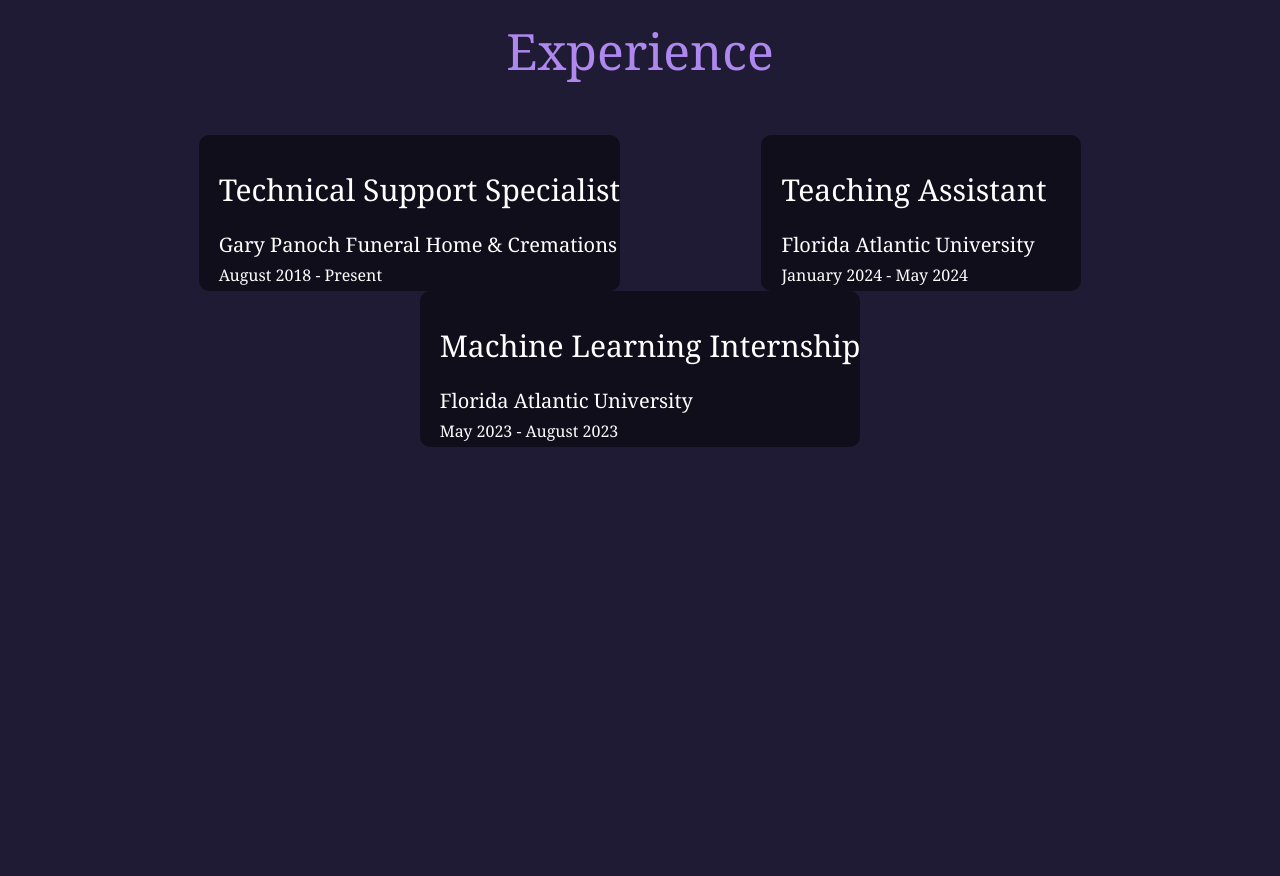
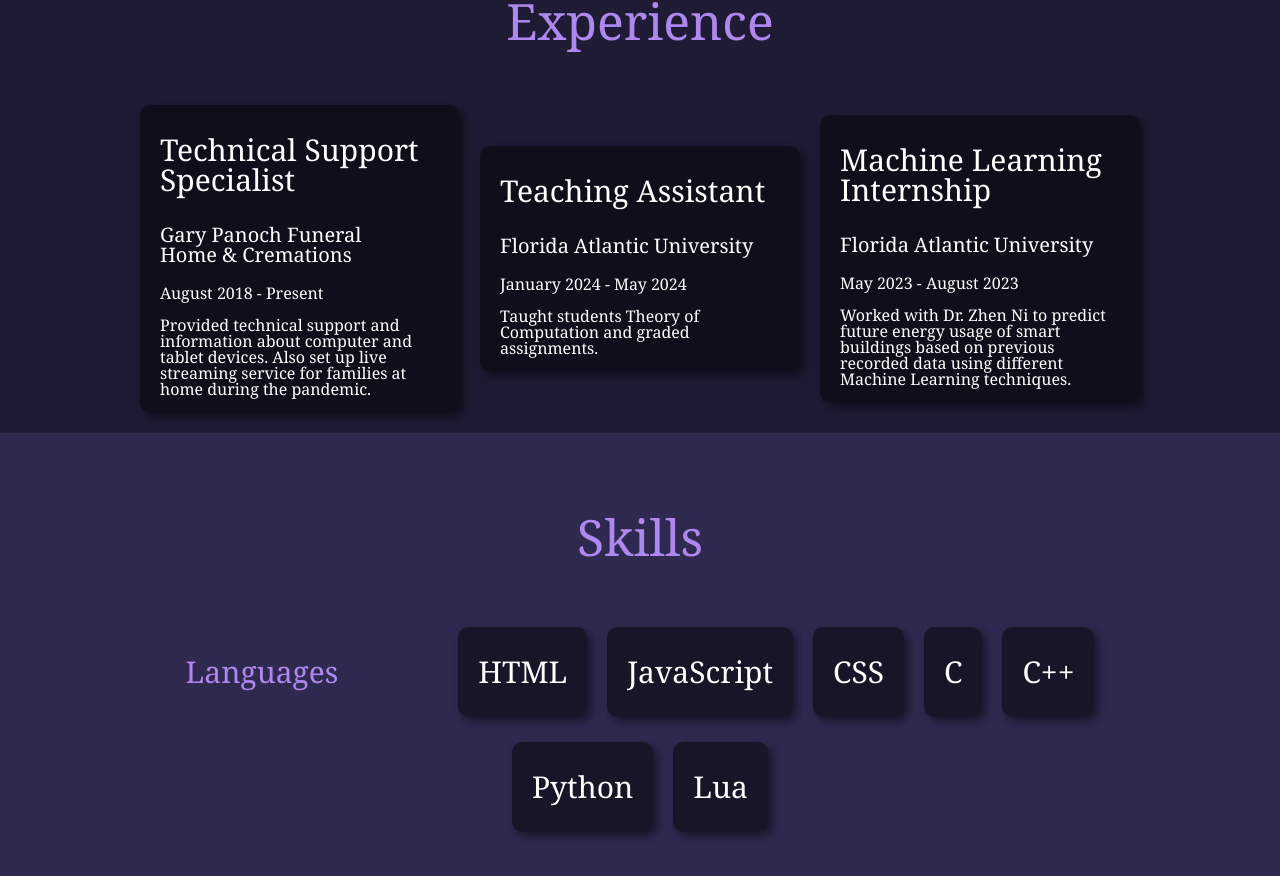
Before and after one commit to calebpanoch/personal-website, a Vue app: page / in a window 1280 px wide. Shown: the part 1514-2390 px from the top of the page. Before the commit the page ends 1981 px from the top, so only its background shows below. Built offline with nearby package versions, Linux system fonts and the light colour scheme.

Commit message:
Add Skills Section
- Fix resizing on mobile
- Fix boxes in experience section
- Add functionality to navbar buttons education & experience

```diff
--- a/src/App.vue
+++ b/src/App.vue
@@ -1,14 +1,22 @@
 <script setup>
 import VueTyper from 'vue3-typer'
 import "vue3-typer/dist/vue-typer.css"
+
+function scrollTo(id) {
+  const el = document.getElementById(id)
+  if (el) {
+    el.scrollIntoView({ behavior: 'smooth' })
+  }
+}
 </script>
 
 <template>
   <div v-motion-slide-top class="navbar">
     <p class="full-name">&lt;/&gt; Caleb Panoch | Software Engineer</p>
     <div class="navlinks">
-      <a class="button">Education</a>
-      <a class="button">Experience</a>
+      <a class="button" @click.prevent="scrollTo('education')">Education</a>
+
+      <a class="button" @click.prevent="scrollTo('experience')">Experience</a>
       <a class="button-link" href="CalebPanochResume.pdf">Resume</a>
     </div>
   </div>
@@ -41,7 +49,7 @@
     </div>
 
   </div>
-  <div class="education">
+  <div class="education" id="education">
     <p v-motion-slide-visible-once-bottom id="label">Education</p>
     <div class="box-container">
       <div v-motion-slide-visible-once-left class="box">
@@ -59,23 +67,54 @@
     </div>
   </div>
 
-  <div class="experience">
+  <div class="experience" id="experience">
     <p v-motion-slide-visible-once-bottom id="label">Experience</p>
     <div class="box-container">
       <div v-motion-slide-visible-once-left class="box">
         <p class="title">Technical Support Specialist</p>
         <p class="major">Gary Panoch Funeral Home & Cremations</p>
         <p class="date">August 2018 - Present</p>
+        <p class="description">Provided technical support and information about computer and tablet devices. Also set up live streaming service for families at home during the pandemic.</p>
       </div>
       <div v-motion-slide-visible-once-bottom class="box">
         <p class="title">Teaching Assistant</p>
         <p class="major">Florida Atlantic University</p>
         <p class="date">January 2024 - May 2024</p>
+        <p class="description">Taught students Theory of Computation and graded assignments.</p>
       </div>
       <div v-motion-slide-visible-once-right class="box">
         <p class="title">Machine Learning Internship</p>
         <p class="major">Florida Atlantic University</p>
         <p class="date">May 2023 - August 2023</p>
+        <p class="description">Worked with Dr. Zhen Ni to predict future energy usage of smart buildings based on previous recorded data using different Machine Learning techniques.</p>
+      </div>
+    </div>
+  </div>
+
+  <div class="education" id="skills">
+    <p v-motion-slide-visible-once-bottom id="label">Skills</p>
+    <div class="box-container">
+      <p class="category">Languages</p>
+      <div v-motion-slide-visible-once-right class="box">
+        <p class="title">HTML</p>
+      </div>
+      <div v-motion-slide-visible-once-right class="box">
+        <p class="title">JavaScript</p>
+      </div>
+      <div v-motion-slide-visible-once-left width="auto" class="box">
+        <p class="title">CSS</p>
+      </div>
+      <div v-motion-slide-visible-once-right class="box">
+        <p class="title">C</p>
+      </div>
+      <div v-motion-slide-visible-once-right class="box">
+        <p class="title">C++</p>
+      </div>
+      <div v-motion-slide-visible-once-right class="box">
+        <p class="title">Python</p>
+      </div>
+      <div v-motion-slide-visible-once-right class="box">
+        <p class="title">Lua</p>
       </div>
     </div>
   </div>
--- a/src/main.css
+++ b/src/main.css
@@ -65,42 +65,69 @@
 .box-container {
     width: 80vw;
     display: flex;
-    justify-content: space-around;
+    gap: 20px;
+    justify-content: center;
     flex-wrap: wrap;
+    align-items: center;
+}
+.box-container .category {
+  color: #af88ef;
+  font-family: georgia, sans-serif;
+  font-size: 30px;
+  padding-right: 100px;
 }
 .box-container .box {
     background: #00000079;
-    min-width: 25vw;
+    padding-right: 20px;
+    max-width: 25vw;
     border-radius: 10px;
     line-height: 1.4px;
+    box-shadow: 4px 4px 10px rgba(0, 0, 0, 0.5);
 }
 .box-container .box .title {
     line-height: 1;
     font-size: 30px;
-    padding-top: 10px;
     padding-left: 20px;
 }
 .box-container .box .major {
     line-height: 1;
     font-size: 20px;
     padding-left: 20px;
+    padding-right: 20px;
 }
 .box-container .box .date {
-    line-height: 0;
+    line-height: 1;
     padding-left: 20px;
 }
-.box-container .box .date {
+.box-container .box .description {
+    line-height: 1;
     padding-left: 20px;
+    padding-right: 10px;
 }
 .box-container .box .gpa {
     padding-left: 20px;
     padding-top: 20px;
     padding-bottom: 20px;
 }
+.box-container .box:hover {
+  box-shadow: 4px 4px 10px #af88ef;
+}
+
+.box-skill-container {
+    width: 80vw;
+    display: flex;
+    gap: 20px;
+    justify-content: center;
+    flex-wrap: wrap;
+    align-items: center;
+}
+.box-row {
+
+}
 
 .bio {
   height: 100%;
-  width: 45%;
+  width: 100%;
   margin-top: 15vh;
   display: flex;
   flex-direction: column;
@@ -110,6 +137,7 @@
 .bio p {
   margin: 0;
   padding: 5px;
+  width: 45%;
 }
 .bio .intro{
   color: #af88ef;
@@ -121,7 +149,7 @@
 }
 .bio .dynamic-bio {
   opacity: .5;
-  font-size: 60px;
+  font-size: 3vw;
 }
 .bio .description {
   text-align: center;
@@ -213,11 +241,21 @@
   .navlinks a {
     font-size: 10px;
   }
-
   .navbar .full-name {
     font-size: 20px;
     white-space: nowrap;
     padding-left: 20px;
+  }
+
+  .bio p {
+    width: 75%;
+  }
+  .bio .name {
+    font-size: 80px;
+  }
+  .bio .dynamic-bio {
+    opacity: .5;
+    font-size: 5svw;
   }
 
   .button-link {
@@ -227,6 +265,11 @@
     background: #af88ef;
     border: 2px solid #af88ef;
   }
+
+  .box-container .box {
+      background: #00000079;
+      max-width: 35vw;
+  }
 }
 
 @media (max-width: 600px) {
@@ -234,14 +277,23 @@
     padding-right: 25px;
     gap: 10px;
   }
-
   .navlinks a {
-    font-size: 5px;
+    font-size: 10px;
+  }
+  .navbar .full-name {
+    font-size: 14px;
+    white-space: nowrap;
   }
 
-  .navbar .full-name {
-    font-size: 11px;
-    white-space: nowrap;
+  .bio p {
+    width: 100%;
+  }
+  .bio .name {
+    font-size: 40px;
+  }
+  .bio .dynamic-bio {
+    opacity: .5;
+    font-size: 6vw;
   }
 
   .button-link {
@@ -250,6 +302,55 @@
   .button-link:hover {
     background: #af88ef;
     border: 1px solid #af88ef;
+  }
+
+  .box-container .box {
+    max-width: 42vw;
+  }
+  .box-container .box {
+      background: #00000079;
+      max-width: 75vw;
+  }
+}
+
+@media (max-width: 500px) {
+  .navlinks {
+    padding-right: 25px;
+    gap: 10px;
+  }
+  .navlinks a {
+    font-size: 5px;
+  }
+  .navbar .full-name {
+    font-size: 11px;
+    white-space: nowrap;
+  }
+
+  .bio p {
+    width: 100%;
+  }
+  .bio .name {
+    font-size: 40px;
+  }
+  .bio .dynamic-bio {
+    opacity: .5;
+    font-size: 6vw;
+  }
+
+  .button-link {
+    border: 1px solid #50055c;
+  }
+  .button-link:hover {
+    background: #af88ef;
+    border: 1px solid #af88ef;
+  }
+
+  .box-container .box {
+    max-width: 42vw;
+  }
+  .box-container .box {
+      background: #00000079;
+      max-width: 75vw;
   }
 }
 
```
